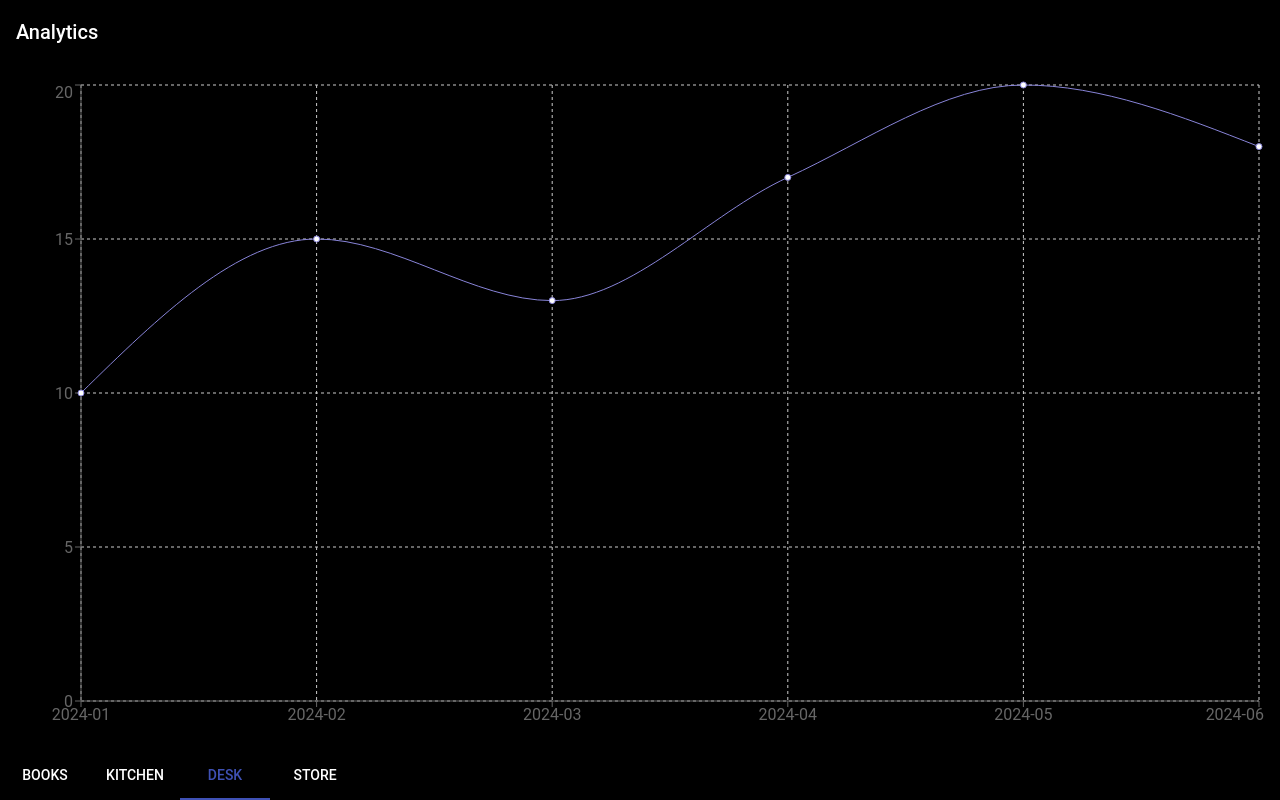
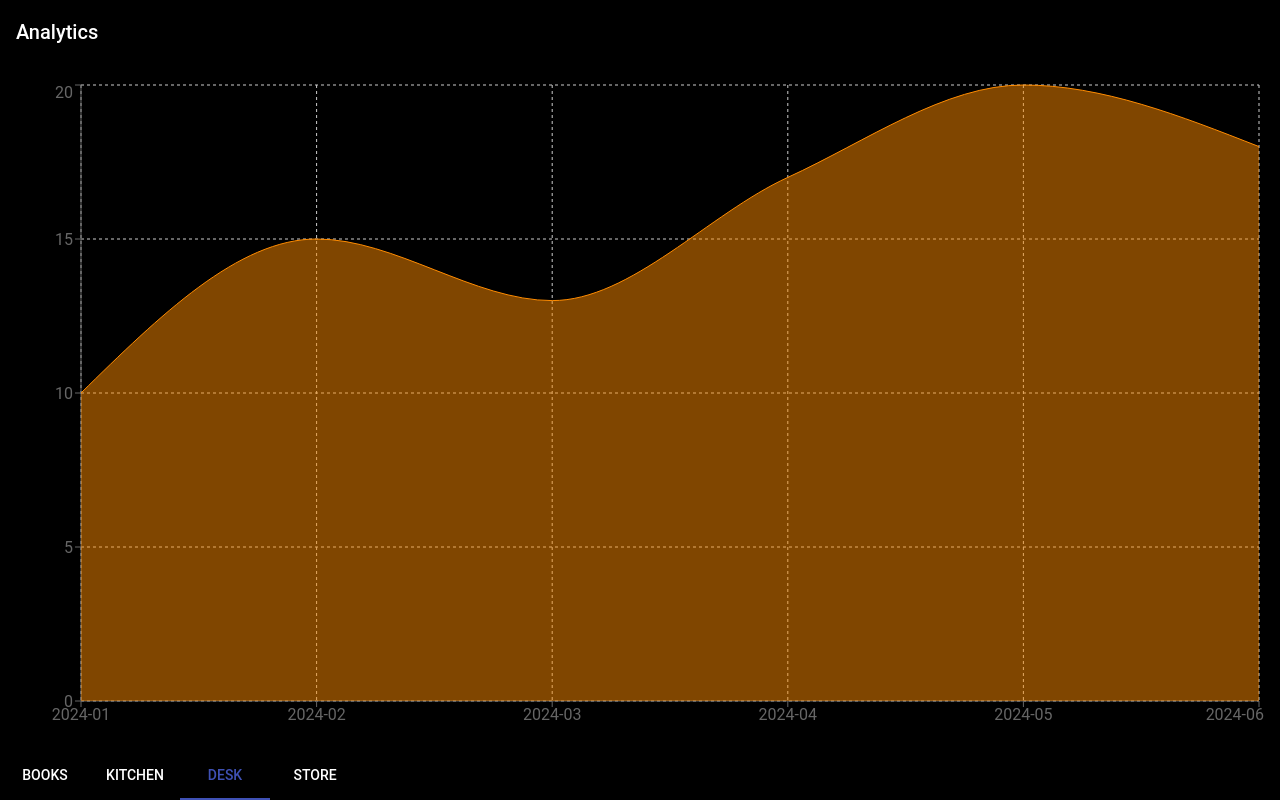
Before and after one commit to GreenTeaProgrammers/difflog2, a React (Vite) app in the folder frontend/: page /analytics in a window 1280 px wide. Built offline with nearby package versions, Linux system fonts and the light colour scheme.

Commit message:
グラフの種類をエリアチャートに変更し、グラフの色をオレンジ色に変更

```diff
--- a/frontend/src/components/diff/AnalyticsScreen.tsx
+++ b/frontend/src/components/diff/AnalyticsScreen.tsx
@@ -1,6 +1,6 @@
 import React, { useState } from 'react';
 import { Box, Typography, Tabs, Tab } from '@mui/material';
-import { LineChart, Line, XAxis, YAxis, CartesianGrid, Tooltip, ResponsiveContainer } from 'recharts';
+import { AreaChart, Area, XAxis, YAxis, CartesianGrid, Tooltip, ResponsiveContainer } from 'recharts';
 
 const dummyData = [
   { date: '2024-01', value: 10 },
@@ -26,13 +26,13 @@ const AnalyticsScreen: React.FC = () => {
 
       <Box sx={{ flexGrow: 1, p: 2 }}>
         <ResponsiveContainer width="100%" height="100%">
-          <LineChart data={dummyData}>
+          <AreaChart data={dummyData}>
             <CartesianGrid strokeDasharray="3 3" />
             <XAxis dataKey="date" />
             <YAxis />
             <Tooltip />
-            <Line type="monotone" dataKey="value" stroke="#8884d8" />
-          </LineChart>
+            <Area type="monotone" dataKey="value" stroke="#FF8C00" fill="#FF8C00" fillOpacity={0.5} />
+          </AreaChart>
         </ResponsiveContainer>
       </Box>
 
@@ -44,7 +44,7 @@ const AnalyticsScreen: React.FC = () => {
         sx={{
           bgcolor: 'black',
           '& .MuiTab-root': { color: 'white' },
-          '& .Mui-selected': { color: 'orange' },
+          '& .Mui-selected': { color: '#FF8C00' },
         }}
       >
         <Tab label="books" value="books" />
```
